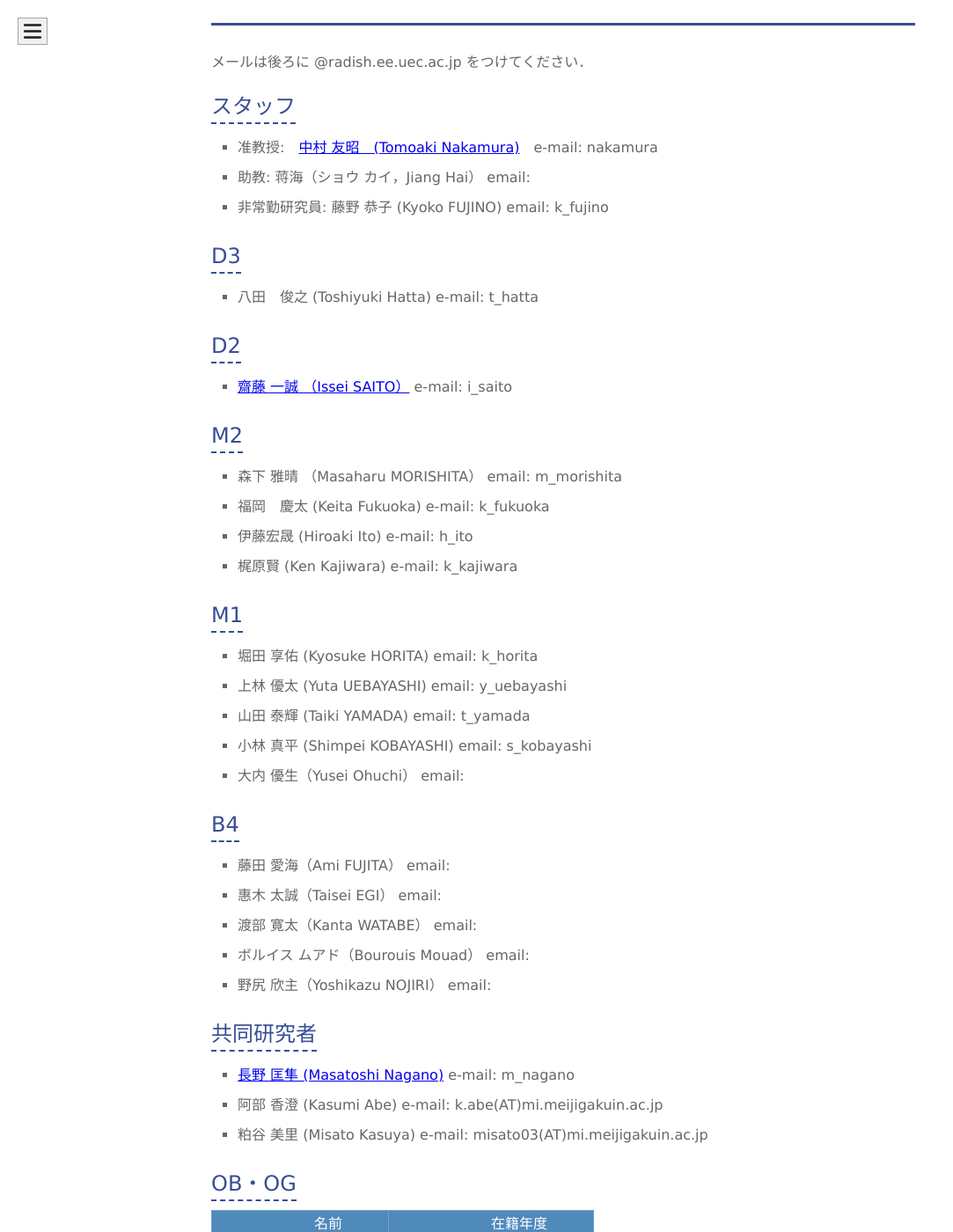
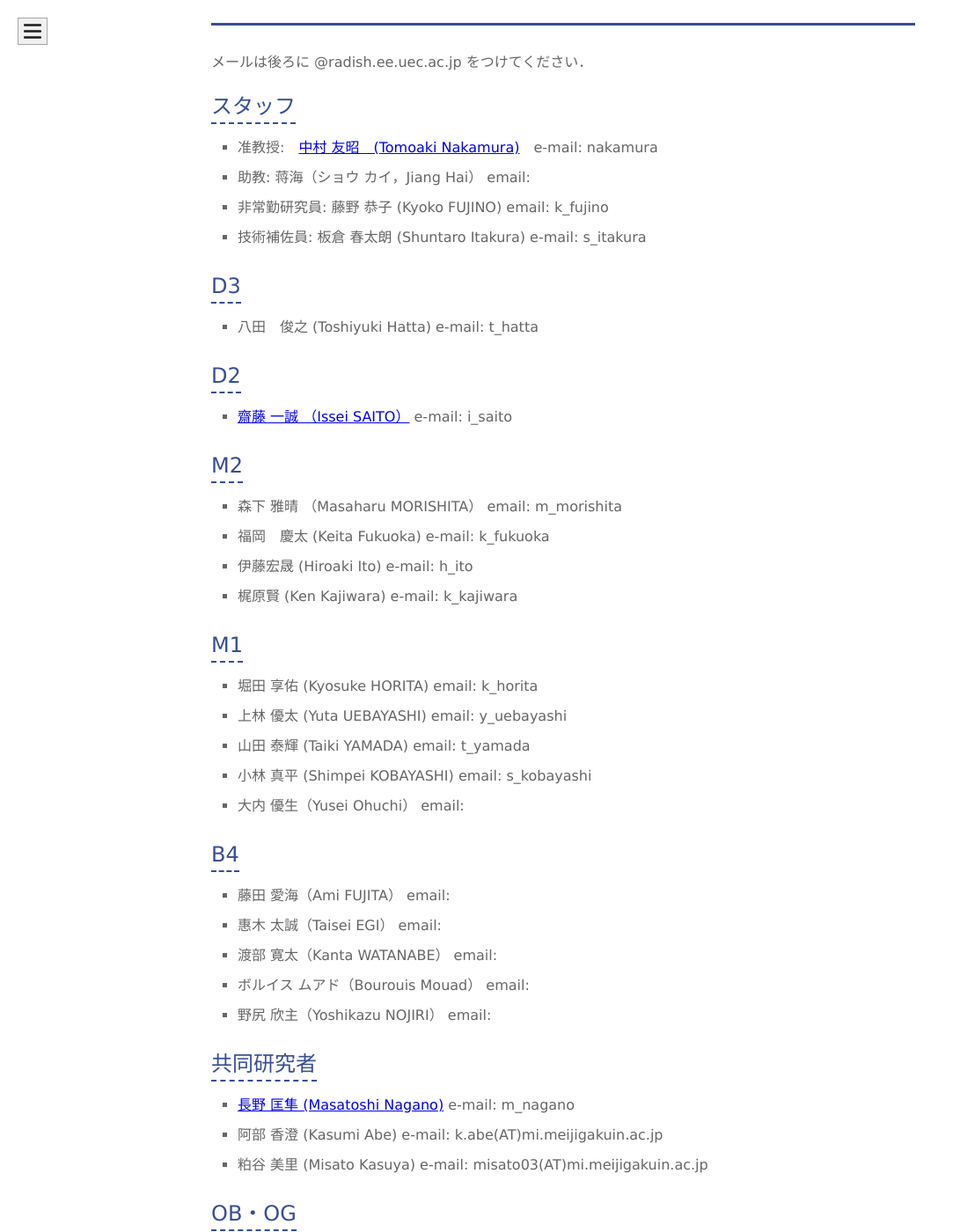
Before and after one commit to naka-lab/naka-lab.github.io, a Jekyll site: the page built from subpages/member.md, in a window 1280 px wide and 1400 px high, scrolled down 515 px. Shown: the whole window at 88% size, without its empty margins (0-1083 px from the left). Built offline with Jekyll 4.4.1, drawn with Linux system fonts in a browser that asks for light colours.

Commit message:
update member list

```diff
--- a/subpages/member.md
+++ b/subpages/member.md
@@ -10,6 +10,7 @@ layout: default
 - 准教授:　[中村 友昭　(Tomoaki Nakamura)](nakamura.md)　e-mail: nakamura
 - 助教: 蒋海（ショウ カイ，Jiang Hai） email:
 - 非常勤研究員: 藤野 恭子 (Kyoko FUJINO) email: k_fujino
+- 技術補佐員: 板倉 春太朗 (Shuntaro Itakura) e-mail: s_itakura
 
 ## D3
 - 八田　俊之 (Toshiyuki Hatta) e-mail: t_hatta
@@ -33,7 +34,7 @@ layout: default
 ## B4
 - 藤田 愛海（Ami FUJITA） email:
 - 惠木 太誠（Taisei EGI） email:
-- 渡部 寛太（Kanta WATABE） email:
+- 渡部 寛太（Kanta WATANABE） email:
 - ボルイス ムアド（Bourouis Mouad） email:
 - 野尻 欣主（Yoshikazu NOJIRI） email:
 
```
Also changed, not shown: index.md (+1 -1 lines).
